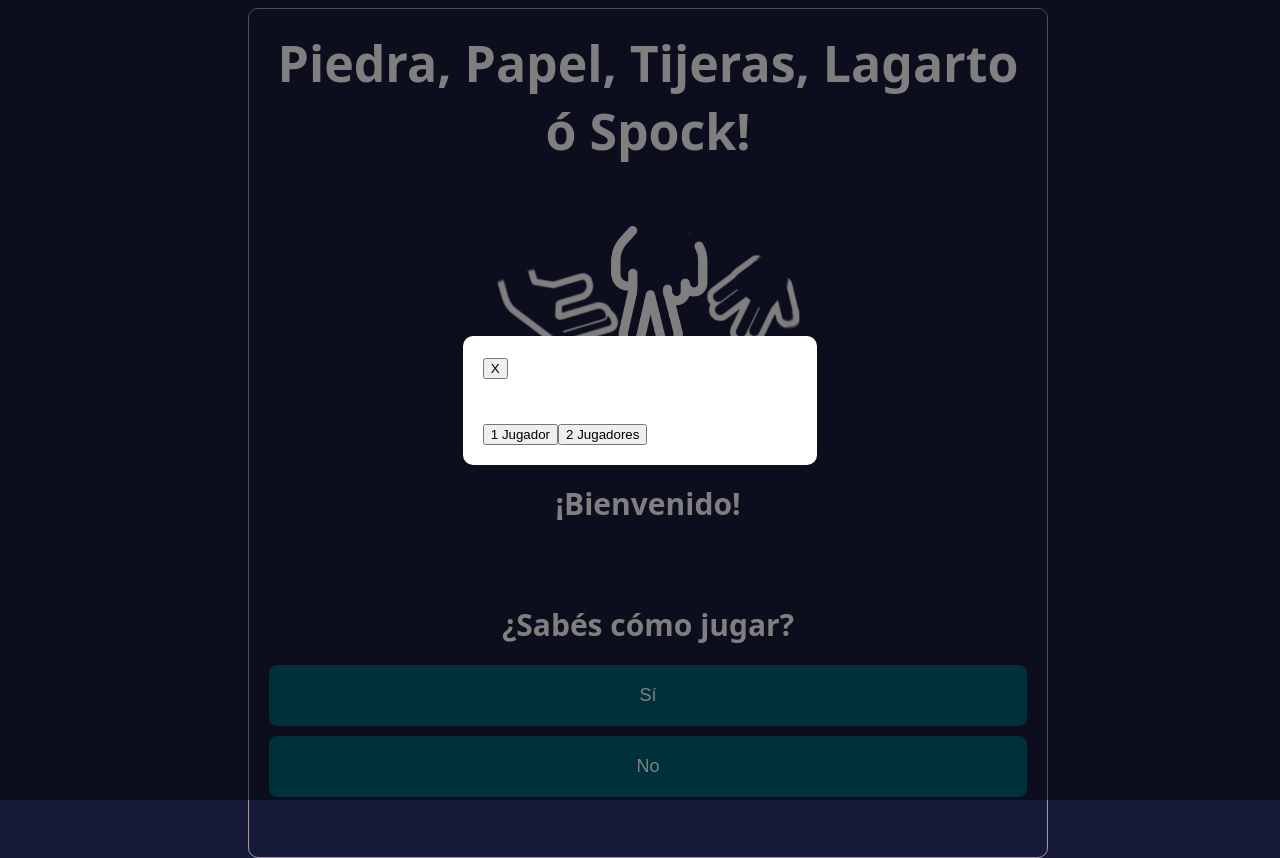
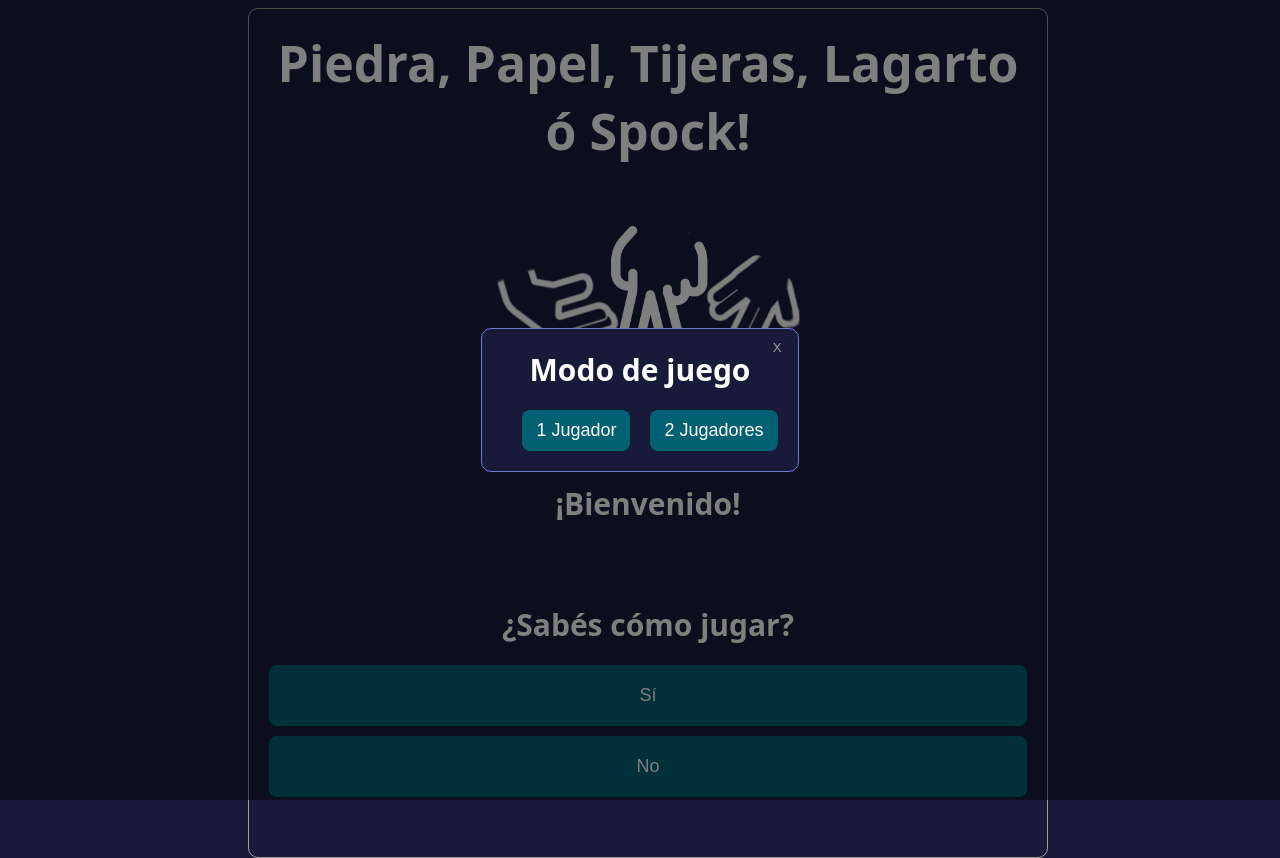
Before and after one commit to Nahuel-P/unq-ui-nahuel-pacheco-trabajo-final, a React (Create React App) app: page / in a window 1280 px wide. Both pictures are taken after a click on the button "Sí". Built offline with nearby package versions, Linux system fonts and the light colour scheme.

Commit message:
add: estilos a popout

```diff
--- a/src/components/organisms/Popout.css
+++ b/src/components/organisms/Popout.css
@@ -11,11 +11,42 @@
 }
 
 .modal {
-  background: white;
+  position: relative;
+  background: #181a3a;
+  border: 1px solid #6a7bd6;
   padding: 20px;
   border-radius: 10px;
 }
 
 .close-button {
-  position: relative;
+  position: absolute;
+  top: 10px;
+  right: 10px;
+  background-color: rgb(0, 0, 0, 0);
+  color: rgb(153, 153, 153);
+  border: none;
+  cursor: pointer;
 }
+
+.close-button:hover {
+  color: #fff;
+}
+
+
+
+.button-popout {
+  padding: 10px 14px;
+  font-size: 18px;
+  border-radius: 8px;
+  background-color: #016172;
+  color: #fff;
+  border: none;
+  cursor: pointer;
+  margin-left: 20px;
+}
+
+.title-popout {
+  font-size: 30px;
+  margin-bottom: 20px;
+  text-align: center;
+}
--- a/src/components/organisms/Popout.jsx
+++ b/src/components/organisms/Popout.jsx
@@ -6,9 +6,9 @@
     <div className="backdrop" onClick={onClose}>
       <div className="modal" onClick={e => e.stopPropagation()}>
         <button className="close-button" onClick={onClose}>X</button>
-        <h1>Choose Game Mode</h1>
-        <button onClick={onSinglePlayerClick}>1 Jugador</button>
-        <button onClick={onTwoPlayersClick}>2 Jugadores</button>
+        <h2 className="title-popout">Modo de juego</h2>
+        <button className="button-popout" onClick={onSinglePlayerClick}>1 Jugador</button>
+        <button className="button-popout" onClick={onTwoPlayersClick}>2 Jugadores</button>
       </div>
     </div>
   );
```
